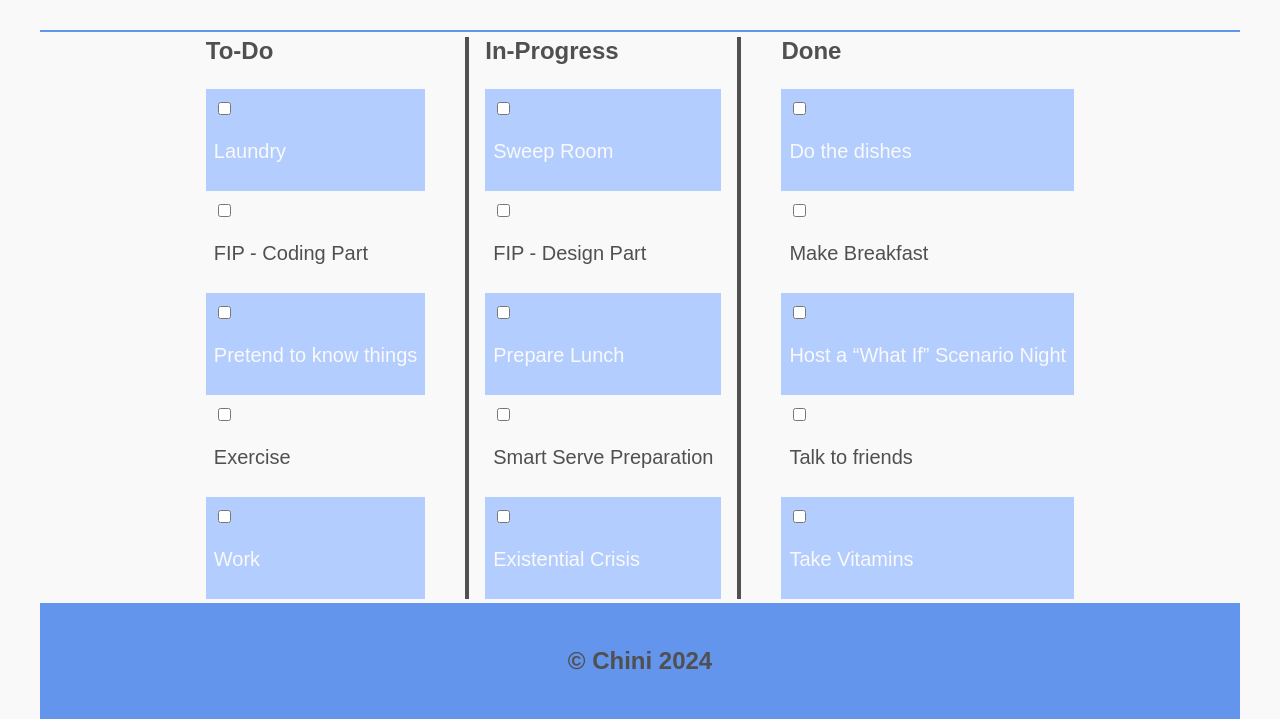
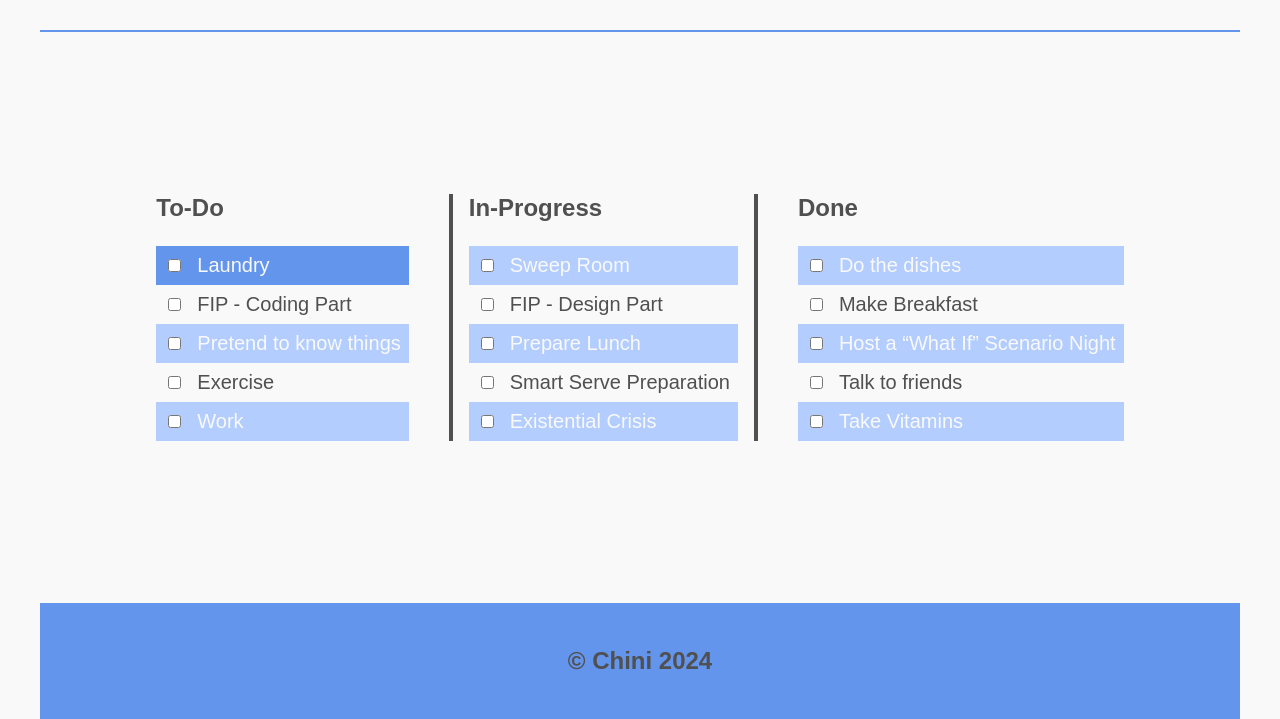
Before and after one commit to Chini03/Dhameliya_HansiniChetan_HW-3, a plain HTML site: page index.html in a window 1280 px wide. In both pictures the pointer is over the item "Laundry". Shown: the part 81-800 px from the top of the page. Drawn offline with Linux system fonts and the light colour scheme.

Commit message:
Update main.css
This commit adds CSS hover rules.

```diff
--- a/css/main.css
+++ b/css/main.css
@@ -122,11 +122,28 @@ main li {
     padding: 8px;
 }
 
+
+
+main ul li:nth-child(odd):hover {
+    background-color: cornflowerblue;
+}
+
+main li:hover {
+    /* border: 3px dotted cornflowerblue; */
+    background-color: cornflowerblue;
+    color:#F9F9F9 ;
+}
+
+
+main li p {
+    display: inline;
+}
+
 main input {
     margin-right: 16px;
 }
 
-main input[type="checkbox"]:checked + span::after {
+main input[type="checkbox"]:checked + p + span::after {
     content: "🦾";
 }
 
```
